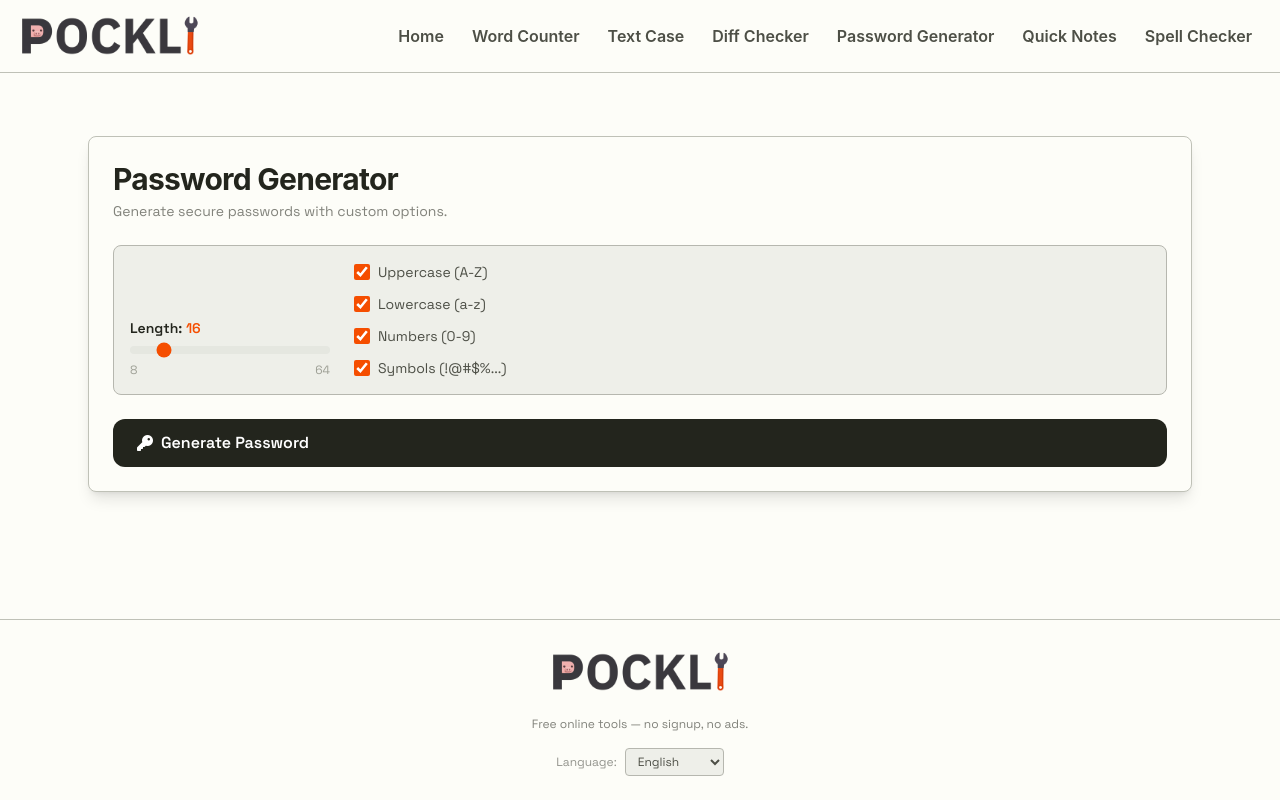
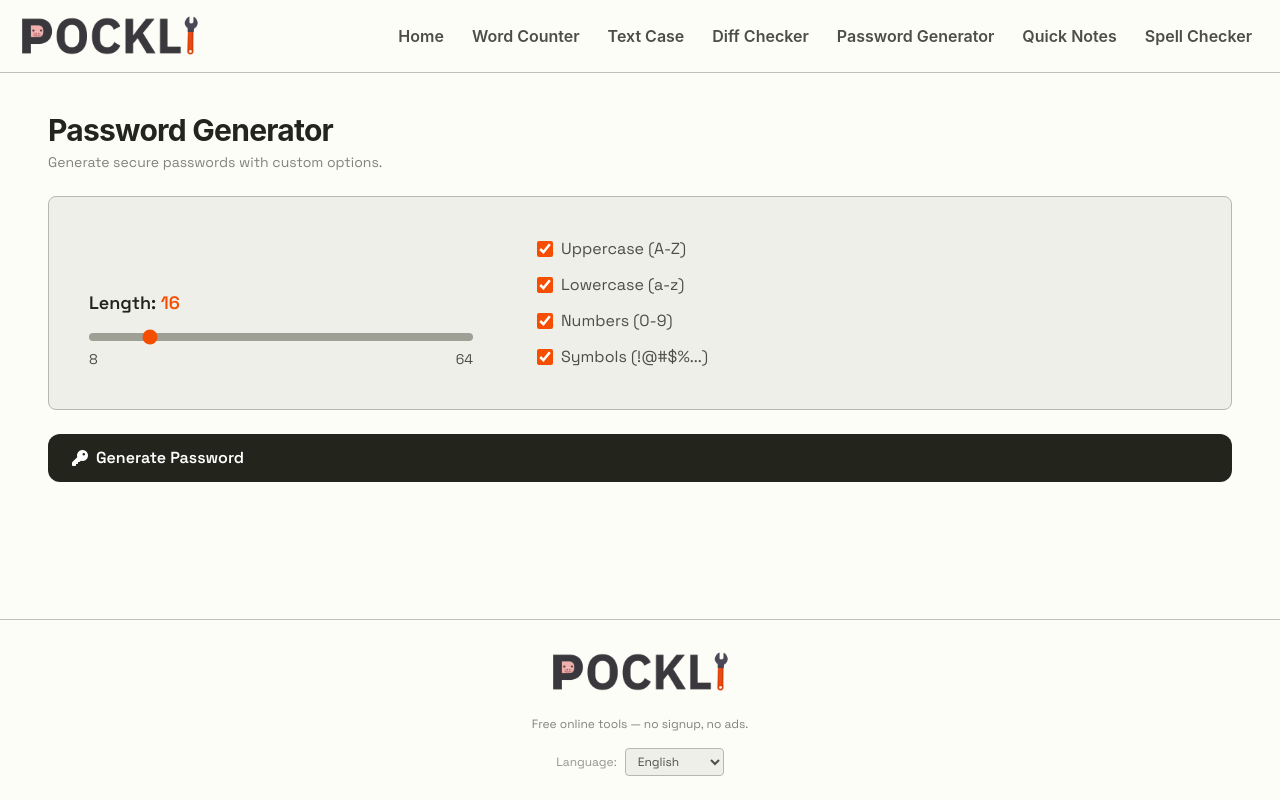
Before and after one commit to luis-sagx/pockly, an Angular app in the folder text/: page /password-generator in a window 1280 px wide. Built offline with nearby package versions, Linux system fonts and the light colour scheme; a web font is replaced by a local one.

Commit message:
refactor: update HTML structure and styles for consistency across components

```diff
--- a/text/src/app/components/pages/diff-checker/diff-checker.html
+++ b/text/src/app/components/pages/diff-checker/diff-checker.html
@@ -1,15 +1,15 @@
-<div
-  class="flex flex-col gap-6 p-4 sm:p-6 border border-olive-border rounded-lg bg-olive-parchment shadow-lg"
->
+<div class="flex flex-col gap-6 p-4 sm:p-6">
   <div>
-    <h2 class="text-3xl font-bold tracking-tight text-olive-deep font-display">{{ t().diffChecker }}</h2>
+    <h2 class="text-3xl font-bold tracking-tight text-olive-deep font-display">
+      {{ t().diffChecker }}
+    </h2>
     <p class="mt-1 text-sm text-olive-ink/70">{{ t().compareTwoTexts }}</p>
   </div>
   <div class="grid gap-4 sm:grid-cols-1 md:grid-cols-2">
     <app-input-box
       [label]="t().originalText"
       [multiline]="true"
-      [rows]="10"
+      [rows]="16"
       [value]="leftText()"
       (valueChange)="leftText.set($event)"
       [placeholder]="t().pasteOriginalText"
@@ -18,7 +18,7 @@
     <app-input-box
       [label]="t().newText"
       [multiline]="true"
-      [rows]="10"
+      [rows]="16"
       [value]="rightText()"
       (valueChange)="rightText.set($event)"
       [placeholder]="t().pasteNewModifiedText"
--- a/text/src/app/components/pages/password-generator/password-generator.html
+++ b/text/src/app/components/pages/password-generator/password-generator.html
@@ -1,6 +1,4 @@
-<div
-  class="flex flex-col gap-6 p-4 sm:p-6 border border-olive-border rounded-lg bg-olive-parchment shadow-lg"
->
+<div class="flex flex-col gap-6 p-4 sm:p-6">
   <div>
     <h2 class="text-3xl font-bold tracking-tight text-olive-deep font-display">
       {{ t().passwordGenerator }}
@@ -8,10 +6,10 @@
     <p class="mt-1 text-sm text-olive-ink/70">{{ t().generateSecurePasswords }}</p>
   </div>
   <div
-    class="flex flex-wrap items-end gap-6 p-4 bg-olive-cream border border-olive-light rounded-lg"
+    class="flex flex-wrap items-end gap-6 p-10 bg-olive-cream border border-olive-light rounded-lg"
   >
     <div class="flex flex-col gap-2 min-w-[200px]">
-      <label class="text-sm font-semibold text-olive-deep"
+      <label class="font-semibold text-olive-deep mb-2 text-lg"
         >{{ t().length }} <span class="text-posthog-orange">{{ length() }}</span></label
       >
       <input
@@ -20,14 +18,12 @@
         max="64"
         [value]="length()"
         (input)="length.set(+$any($event.target).value)"
-        class="w-full h-2 bg-olive-lightSage rounded-lg appearance-none cursor-pointer accent-posthog-orange"
+        class="w-96 h-2 bg-olive-placeholder rounded-lg appearance-none cursor-pointer accent-posthog-orange"
       />
-      <div class="flex justify-between text-xs text-olive-placeholder">
-        <span>8</span><span>64</span>
-      </div>
+      <div class="flex justify-between text-sm text-olive-ink"><span>8</span><span>64</span></div>
     </div>
-    <div class="flex flex-col gap-3">
-      <label class="flex items-center gap-2 text-sm cursor-pointer text-olive-ink"
+    <div class="flex flex-col gap-3 ml-10">
+      <label class="flex items-center gap-2 cursor-pointer text-olive-ink"
         ><input
           type="checkbox"
           [checked]="includeUppercase()"
@@ -36,7 +32,7 @@
         />
         {{ t().uppercaseAZ }}</label
       >
-      <label class="flex items-center gap-2 text-sm cursor-pointer text-olive-ink"
+      <label class="flex items-center gap-2 cursor-pointer text-olive-ink"
         ><input
           type="checkbox"
           [checked]="includeLowercase()"
@@ -45,7 +41,7 @@
         />
         {{ t().lowerCaseAz }}</label
       >
-      <label class="flex items-center gap-2 text-sm cursor-pointer text-olive-ink"
+      <label class="flex items-center gap-2 cursor-pointer text-olive-ink"
         ><input
           type="checkbox"
           [checked]="includeNumbers()"
@@ -54,7 +50,7 @@
         />
         {{ t().numbers09 }}</label
       >
-      <label class="flex items-center gap-2 text-sm cursor-pointer text-olive-ink"
+      <label class="flex items-center gap-2 cursor-pointer text-olive-ink"
         ><input
           type="checkbox"
           [checked]="includeSymbols()"
@@ -68,14 +64,14 @@
   <button
     (click)="generate()"
     [disabled]="!canGenerate()"
-    class="flex items-center gap-2 px-6 py-3 text-base font-semibold text-white transition bg-olive-deep rounded-xl hover:opacity-80 disabled:opacity-50 disabled:cursor-not-allowed"
+    class="flex items-center gap-2 px-6 py-3 font-semibold text-white transition bg-olive-deep rounded-xl hover:opacity-80 disabled:opacity-50 disabled:cursor-not-allowed"
   >
     <i class="fas fa-key"></i> {{ t().generatePassword }}
   </button>
   @if (generatedPassword()) {
-    <div class="flex flex-col gap-3">
-      <div class="flex items-center gap-2">
-        <h3 class="text-sm font-bold text-olive-deep font-display">{{ t().generatedPassword }}</h3>
+    <div class="flex flex-col gap-6 mt-6">
+      <div class="flex items-center gap-2 justify-between">
+        <h3 class="text-lg font-bold text-olive-deep font-display">{{ t().generatedPassword }}</h3>
         <app-copy-button [textToCopy]="generatedPassword()" />
       </div>
       <div class="flex items-center gap-3 p-4 bg-olive-cream border border-olive-light rounded-lg">
@@ -85,7 +81,7 @@
       </div>
       <button
         (click)="regenerate()"
-        class="flex items-center gap-2 px-4 py-2 text-sm font-semibold text-white transition bg-olive-deep rounded-lg hover:opacity-80 w-fit"
+        class="flex items-center gap-2 px-4 py-2 font-semibold text-white transition bg-olive-deep rounded-lg hover:opacity-80 w-fit"
       >
         <i class="fas fa-sync"></i> {{ t().regenerate }}
       </button>
--- a/text/src/app/components/pages/quick-notes/quick-notes.html
+++ b/text/src/app/components/pages/quick-notes/quick-notes.html
@@ -1,9 +1,9 @@
-<div
-  class="flex flex-col gap-6 p-4 border rounded-lg shadow-lg sm:p-6 border-olive-border bg-olive-parchment"
->
+<div class="flex flex-col gap-6 p-4 sm:p-6">
   <div class="flex items-center justify-between">
     <div>
-      <h2 class="text-3xl font-bold tracking-tight text-olive-deep font-display">{{ t().quickNotes }}</h2>
+      <h2 class="text-3xl font-bold tracking-tight text-olive-deep font-display">
+        {{ t().quickNotes }}
+      </h2>
       <p class="mt-1 text-sm text-olive-ink/70">{{ t().writeAndAutoSaveNotes }}</p>
     </div>
     @if (saved()) {
--- a/text/src/app/components/pages/spell-checker/spell-checker.html
+++ b/text/src/app/components/pages/spell-checker/spell-checker.html
@@ -1,7 +1,4 @@
-<div
-  class="flex flex-col max-w-6xl gap-6 p-4 mx-auto border rounded-lg shadow-lg sm:p-6 border-olive-border bg-olive-parchment"
->
-  <!-- Header -->
+<div class="flex flex-col gap-6 p-4 sm:p-6">
   <div>
     <h2 class="text-3xl font-bold tracking-tight text-olive-deep font-display">
       {{ t().spellChecker }}
--- a/text/src/app/components/pages/text-case-tool/text-case-tool.html
+++ b/text/src/app/components/pages/text-case-tool/text-case-tool.html
@@ -1,6 +1,4 @@
-<div
-  class="flex flex-col gap-6 p-4 sm:p-6 border border-olive-border rounded-lg bg-olive-parchment shadow-lg"
->
+<div class="flex flex-col gap-6 p-4 sm:p-6">
   <div>
     <h2 class="text-3xl font-bold tracking-tight text-olive-deep font-display">
       {{ t().uppercaseAndLowercaseConverter }}
--- a/text/src/app/components/pages/word-count/word-count.html
+++ b/text/src/app/components/pages/word-count/word-count.html
@@ -1,8 +1,8 @@
-<div
-  class="flex flex-col gap-6 p-4 sm:p-6 border border-olive-border rounded-lg bg-olive-parchment shadow-lg"
->
+<div class="flex flex-col gap-6 p-4 sm:p-6">
   <div>
-    <h2 class="text-3xl font-bold tracking-tight text-olive-deep font-display">{{ t().wordCounter }}</h2>
+    <h2 class="text-3xl font-bold tracking-tight text-olive-deep font-display">
+      {{ t().wordCounter }}
+    </h2>
     <p class="mt-1 text-sm text-olive-ink/70">{{ t().countWordsAndCharacters }}</p>
   </div>
 
@@ -18,7 +18,7 @@
     @if (fileName()) {
       <p class="text-sm text-olive-ink/70">{{ t().fileLoaded }}: {{ fileName() }}</p>
     }
-    <p class="text-xs text-olive-ink/50">{{ t().supportedFormats }}</p>
+    <p class="text-xs text-olive-ink/70">{{ t().supportedFormats }}</p>
   </div>
 
   <app-input-box
--- a/text/src/styles.css
+++ b/text/src/styles.css
@@ -8,14 +8,22 @@
   }
 
   body {
-    font-family: "Space Grotesk", -apple-system, BlinkMacSystemFont, "Segoe UI", Roboto, Helvetica, Arial, sans-serif;
+    font-family:
+      'Space Grotesk',
+      -apple-system,
+      BlinkMacSystemFont,
+      'Segoe UI',
+      Roboto,
+      Helvetica,
+      Arial,
+      sans-serif;
     @apply bg-zinc-900 text-slate-100 antialiased;
   }
 }
 
 @layer components {
   .page-shell {
-    @apply w-full max-w-6xl px-6 pt-24 pb-12 mx-auto;
+    @apply w-full max-w-7xl px-6 py-12 mx-auto;
   }
 
   .page-content {
```
Also changed, not shown: 1 other file (tests, documents, lock files or other folders).
